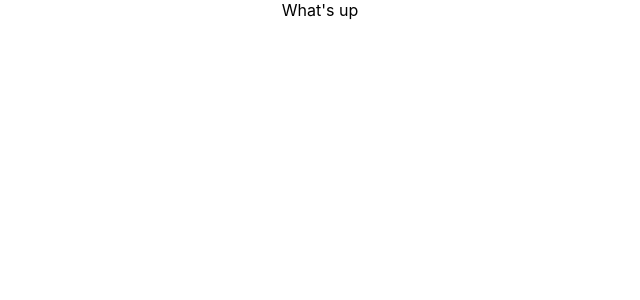
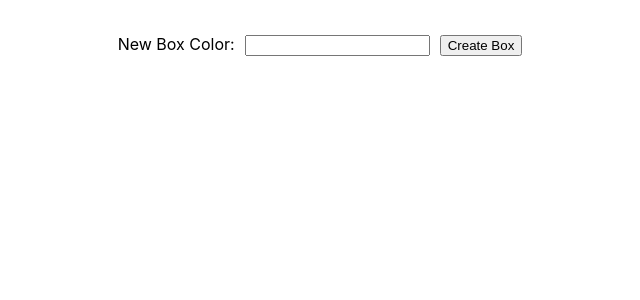
Before and after one commit to Risingcinders/React-Projects, a React (Create React App) app: page / in a window 1280 px wide. Shown: the top 300 px of the page, without its empty margins (320-960 px from the left). Built offline with nearby package versions, Linux system fonts and the light colour scheme.

Commit message:
Boxgen Solution

```diff
--- a/src/App.css
+++ b/src/App.css
@@ -1,38 +1,19 @@
-.App {
-  text-align: center;
+#boxland {
+  display: flex;
+  align-self: flex-start;
 }
 
-.App-logo {
-  height: 40vmin;
-  pointer-events: none;
+.picker {
+  padding: 25px;
 }
 
-@media (prefers-reduced-motion: no-preference) {
-  .App-logo {
-    animation: App-logo-spin infinite 20s linear;
-  }
+.App {
+  display: flex;
+  width: 100%;
+  flex-direction: column;
+  align-items: center;
 }
 
-.App-header {
-  background-color: #282c34;
-  min-height: 100vh;
-  display: flex;
-  flex-direction: column;
-  align-items: center;
-  justify-content: center;
-  font-size: calc(10px + 2vmin);
-  color: white;
+input {
+  margin: 10px;
 }
-
-.App-link {
-  color: #61dafb;
-}
-
-@keyframes App-logo-spin {
-  from {
-    transform: rotate(0deg);
-  }
-  to {
-    transform: rotate(360deg);
-  }
-}
--- a/src/App.jsx
+++ b/src/App.jsx
@@ -1,12 +1,33 @@
-import logo from './logo.svg';
 import './App.css';
 
 import Boxdiv from './components/boxdiv'
+import Picker from './components/picker'
+import { useState } from 'react';
+
+
 
 function App() {
+  const [ boxArr, setBoxArr ] = useState([])
+
+  const colorUpdate = ( freshColor ) => {
+    setBoxArr([...boxArr, freshColor ])
+  }
+
+  const boxLoop = () => {
+    var boxes = []
+    for (var i = 0; i < boxArr.length; i++) {
+      boxes.push(<Boxdiv key={ "boxnumber" + i } incomingColor={ boxArr[i] } />)
+    }
+    return boxes
+
+  }
+
   return (
     <div className="App">
-      <Boxdiv />
+      <Picker whenSubmitted={ colorUpdate  } />
+      <div id="boxland">
+        { boxLoop() }
+      </div>
     </div>
   );
 }
--- a/src/components/boxdiv.jsx
+++ b/src/components/boxdiv.jsx
@@ -1,12 +1,15 @@
-import React, { useState } from "react";
-import './styles.modules.css'
-
+import React from "react";
+import "./styles.modules.css";
 
 const Boxdiv = (props) => {
-    return(
-        <div>What's up</div>
-    )
+    const boxStyle = {
+        padding: "50px",
+        background: props.incomingColor,
+        height: "50px",
+        width: "50px",
+    };
 
+    return <div style={boxStyle}></div>;
 };
 
 export default Boxdiv;
--- /dev/null
+++ b/src/components/picker.jsx
@@ -0,0 +1,27 @@
+import React, { useState } from "react";
+import "./styles.modules.css";
+
+const Picker = (props) => {
+    const [color, setColor] = useState("peachpuff");
+
+    const handleSubmit = (e) => {
+        e.preventDefault();
+        props.whenSubmitted( color )
+    };
+
+    return (
+        <div className="picker">
+            <form onSubmit={ handleSubmit }>
+                <label htmlFor="">
+                    New Box Color:
+                    <input type="text" onChange={ (e) => setColor(e.target.value) } />
+                </label>
+                <button type="submit">
+                    Create Box
+                </button>
+            </form>
+        </div>
+    );
+};
+
+export default Picker;
```
